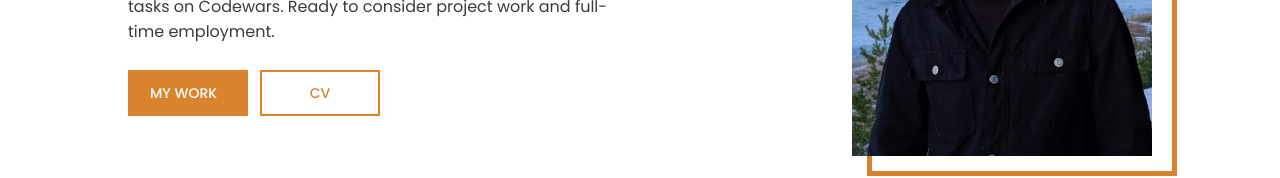
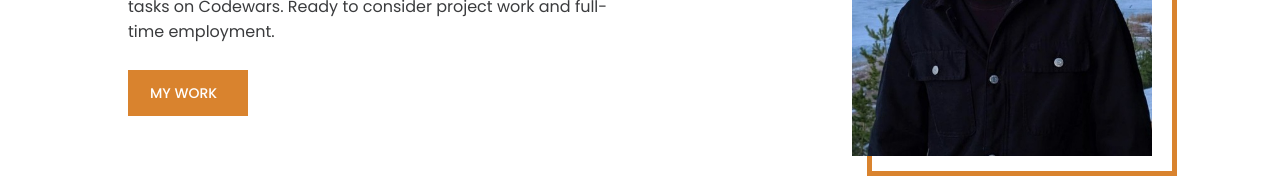
Before and after one commit to nikizak34/Portfolio, a React (Create React App) app: page / in a window 1280 px wide. Shown: the part 424-602 px from the top of the page. Built offline with nearby package versions, Linux system fonts and the light colour scheme.

Commit message:
remove cv button

```diff
--- a/src/main/Main.module.scss
+++ b/src/main/Main.module.scss
@@ -80,31 +80,6 @@
           background-color: #090a0c;
         }
       }
-
-      .here {
-        min-width: 120px;
-        margin-right: 12px;
-        background: transparent;
-        color: #d9832e;
-        display: inline-block;
-        border: 2px solid #d9832e;
-        line-height: inherit;
-        border-radius: 0;
-        width: auto;
-        padding: 10px 20px;
-        font-size: 14px;
-        cursor: pointer;
-        font-weight: 500;
-        text-transform: uppercase;
-        transition: ease-in-out all 0.55s;
-        text-align: center;
-        text-decoration: none;
-
-        &:hover {
-          background-color: #d9832e;
-          color: #ffffff;
-        }
-      }
     }
   }
 
--- a/src/main/Main.tsx
+++ b/src/main/Main.tsx
@@ -4,8 +4,6 @@ import styleContainer from '../common/styles/container.module.scss'
 import image from "../../src/assets/image/ava/photo_2023-04-01_15-39-39.jpg";
 import {Link} from "react-scroll";
 import {TypeAnimation} from "react-type-animation";
-
-
 
 
 export const Main = () => {
@@ -45,7 +43,6 @@ export const Main = () => {
                               offset={-40}
                               duration={500}
                         >MY WORK</Link>
-                        <a href={''} target="_blank" rel='noreferrer' download className={s.here}>CV</a>
                     </div>
                 </div>
                 <div className={s.image}>
```
